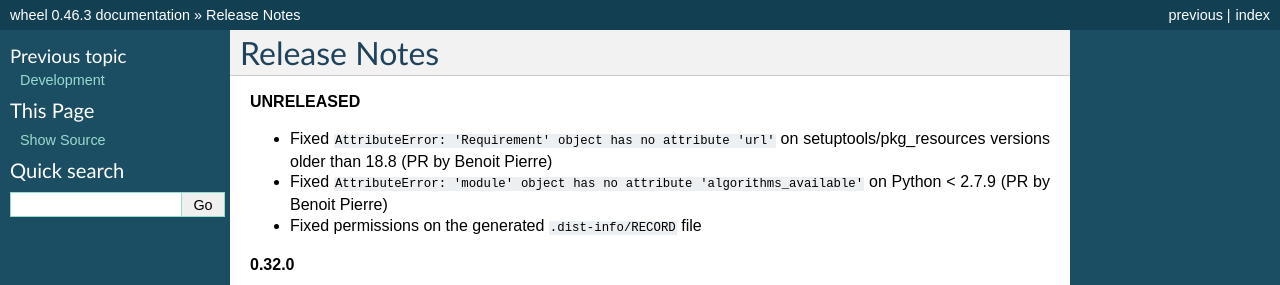
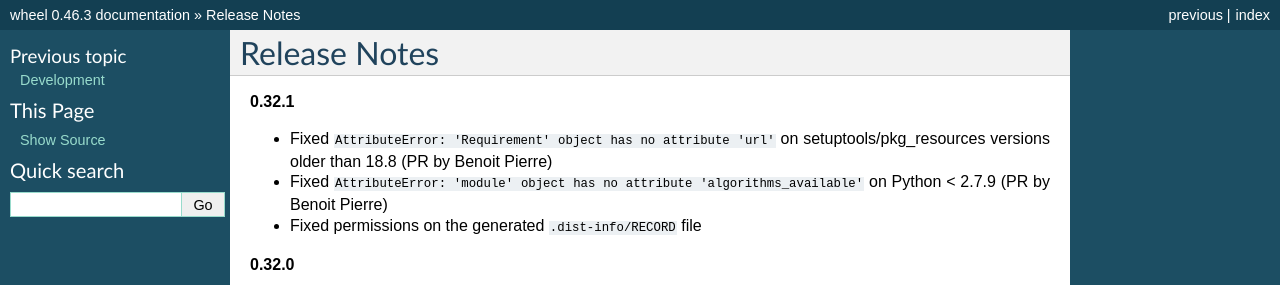
Before and after one commit to pypa/wheel, a Sphinx documentation site: the page built from docs/news.rst, in a window 1280 px wide and 900 px high. Shown: the top 285 px of the window. Built offline with Sphinx 7.4.7, drawn with Linux system fonts in a browser that asks for light colours; pages that are not in the unit, such as notebooks, are missing from menus.

Commit message:
Added the release version

```diff
--- a/docs/news.rst
+++ b/docs/news.rst
@@ -1,7 +1,7 @@
 Release Notes
 =============
 
-**UNRELEASED**
+**0.32.1**
 
 - Fixed ``AttributeError: 'Requirement' object has no attribute 'url'`` on
   setuptools/pkg_resources versions older than 18.8 (PR by Benoit Pierre)
```
